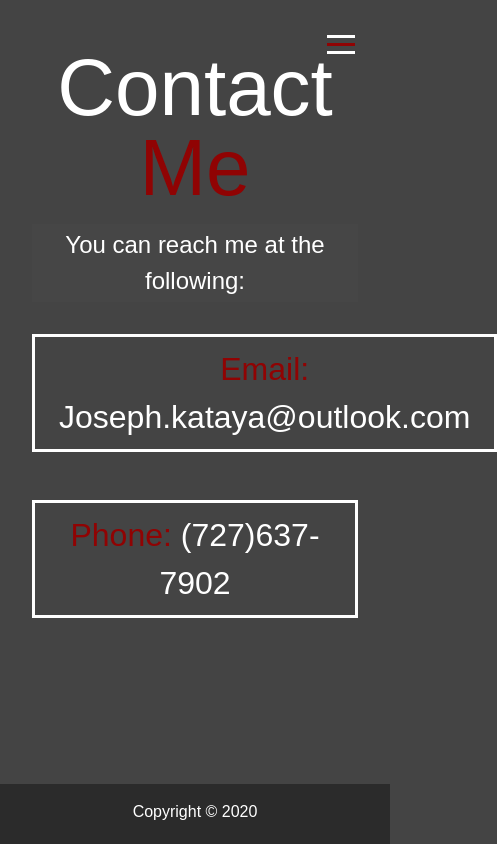
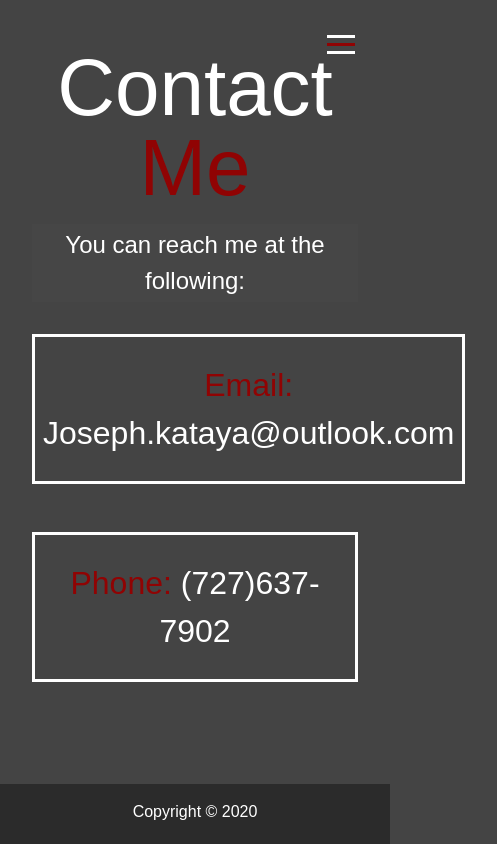
Before and after one commit to Rayosama/Modern_Portfolio, a website: page dist/contact.html in a window 390 px wide. Shown: the whole page, 497 px wide, since content can reach past the window. Drawn offline with Linux system fonts and the light colour scheme.

Commit message:
Fixed padding and update issue

```diff
--- a/scss/_mobile.scss
+++ b/scss/_mobile.scss
@@ -9,12 +9,6 @@
 @include mediaLg {
   .projects {
     grid-template-columns: repeat(3, 1fr);
-  }
-
-  .boxes {
-    div {
-      padding: 0.5rem 1.5rem;
-    }
   }
 }
 
```
Also changed, not shown: dist/css/main.css.
